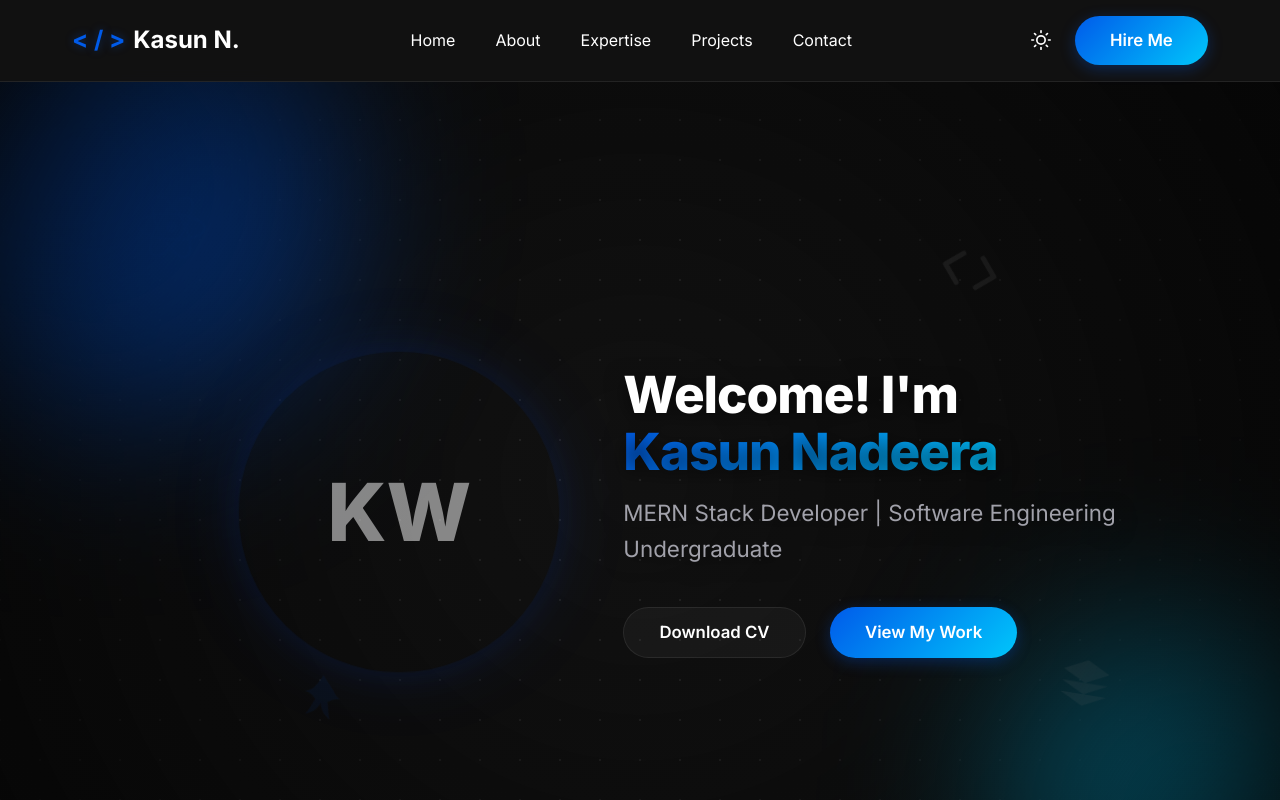
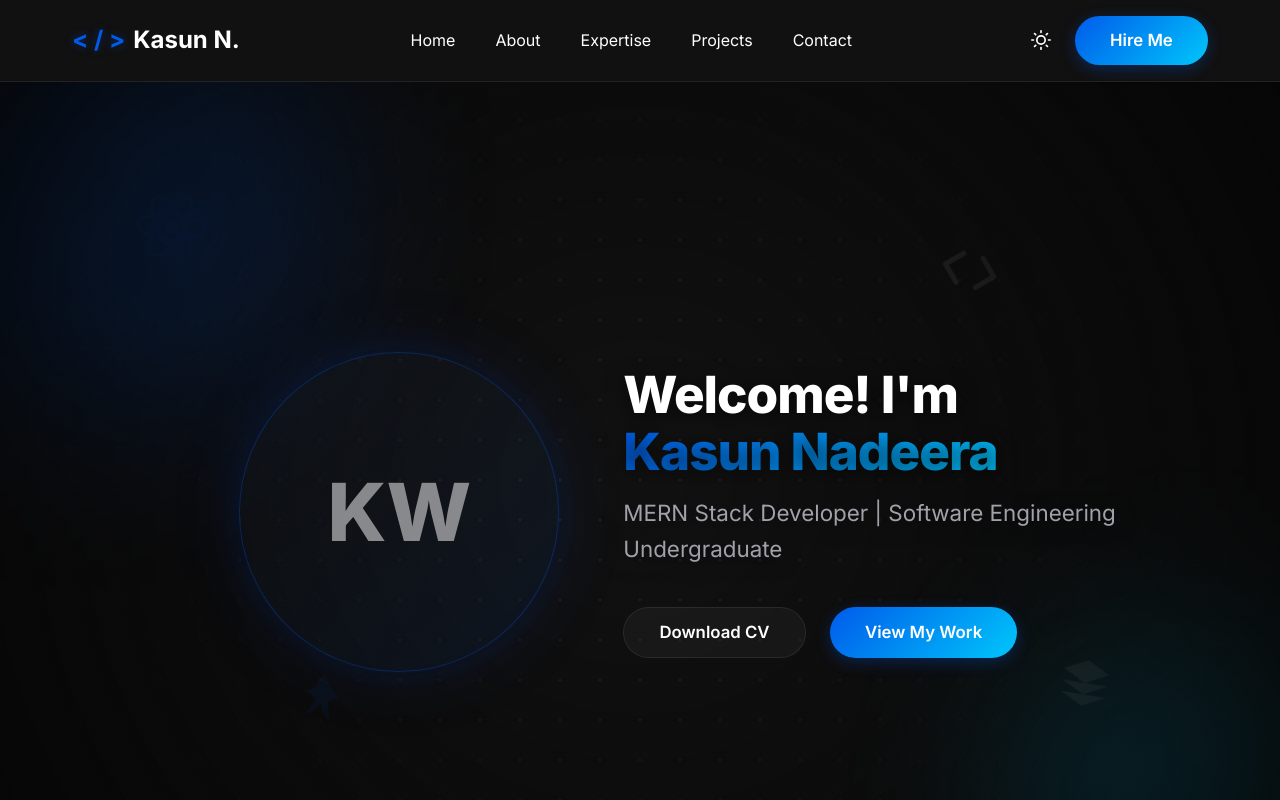
Before and after one commit to nadeera-se22018/mern-portfolio, a React app in the folder frontend/: page / in a window 1280 px wide. Shown: the top 800 px of the page. Built offline with nearby package versions, Linux system fonts and the light colour scheme; the HTML template or start-up script is replaced by a standard one.

Commit message:
feat: initialize global CSS with theme variables and base styles

```diff
--- a/frontend/src/index.css
+++ b/frontend/src/index.css
@@ -16,6 +16,12 @@
   --hero-overlay-bg: radial-gradient(circle at center, transparent 0%, rgba(5, 5, 5, 0.9) 100%);
   --hero-text-shadow: 0 4px 20px rgba(0, 0, 0, 0.6);
   --hero-icon-color: #f3f4f6;
+  --hero-mesh-bg: none;
+  --hero-orb-opacity: 0.4;
+  --profile-bg: linear-gradient(135deg, rgba(255, 255, 255, 0.02) 0%, rgba(0, 91, 234, 0.08) 100%);
+  --profile-border: rgba(0, 91, 234, 0.3);
+  --footer-bg: #0d0d0d;
+  --footer-border: rgba(255, 255, 255, 0.05);
   --font-body: 'Inter', sans-serif;
 }
 
@@ -23,16 +29,24 @@
   --bg-primary: #ffffff;
   --bg-secondary: #f4f4f5;
   --text-primary: #121212;
-  --text-secondary: #52525b;
+  --text-secondary: #3f3f46;
   --glass-bg: rgba(0, 0, 0, 0.04);
   --glass-border: rgba(0, 0, 0, 0.15);
   --nav-bg: rgba(255, 255, 255, 0.85);
   --nav-menu-bg: rgba(244, 244, 245, 0.98);
   --mobile-menu-shadow: rgba(0, 0, 0, 0.1);
-  --hero-dot-pattern: rgba(0, 0, 0, 0.08);
-  --hero-overlay-bg: radial-gradient(circle at center, transparent 0%, rgba(244, 244, 245, 0.95) 100%);
-  --hero-text-shadow: 0 4px 20px rgba(0, 0, 0, 0.05);
+  --hero-dot-pattern: rgba(0, 0, 0, 0.04);
+  --hero-overlay-bg: radial-gradient(circle at center, rgba(255, 255, 255, 0) 0%, rgba(250, 250, 250, 0.8) 100%);
+  --hero-text-shadow: none;
   --hero-icon-color: #3f3f46;
+  --hero-mesh-bg: radial-gradient(at 10% 20%, rgba(0, 91, 234, 0.05) 0px, transparent 50%),
+                  radial-gradient(at 90% 80%, rgba(0, 198, 251, 0.08) 0px, transparent 50%),
+                  radial-gradient(at 50% 50%, rgba(120, 115, 245, 0.05) 0px, transparent 50%);
+  --hero-orb-opacity: 0.15;
+  --profile-bg: linear-gradient(135deg, rgba(0, 91, 234, 0.05) 0%, rgba(0, 198, 251, 0.15) 100%);
+  --profile-border: rgba(0, 91, 234, 0.4);
+  --footer-bg: #f0f2f5;
+  --footer-border: rgba(0, 0, 0, 0.08);
 }
 
 * {
```
